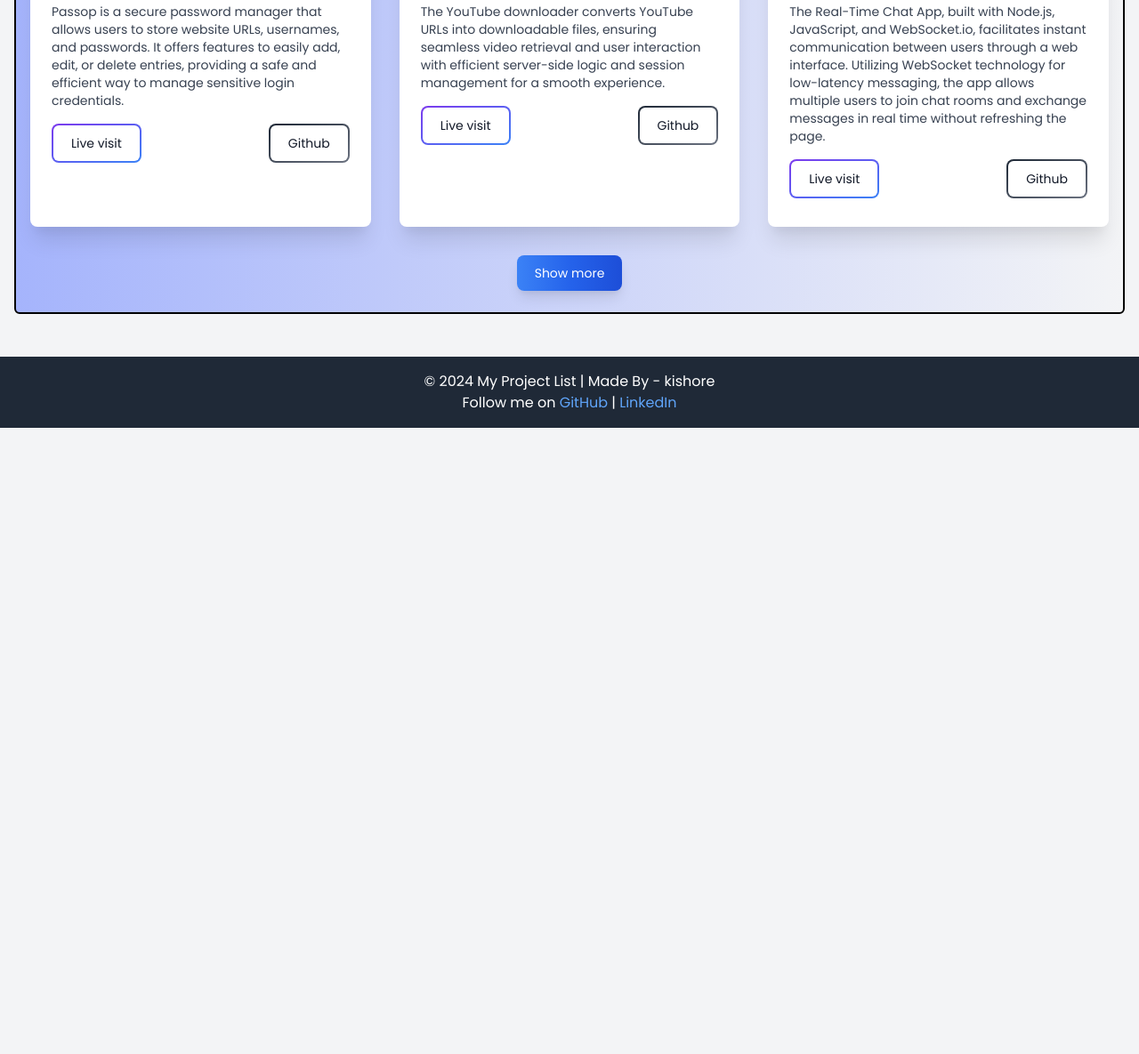
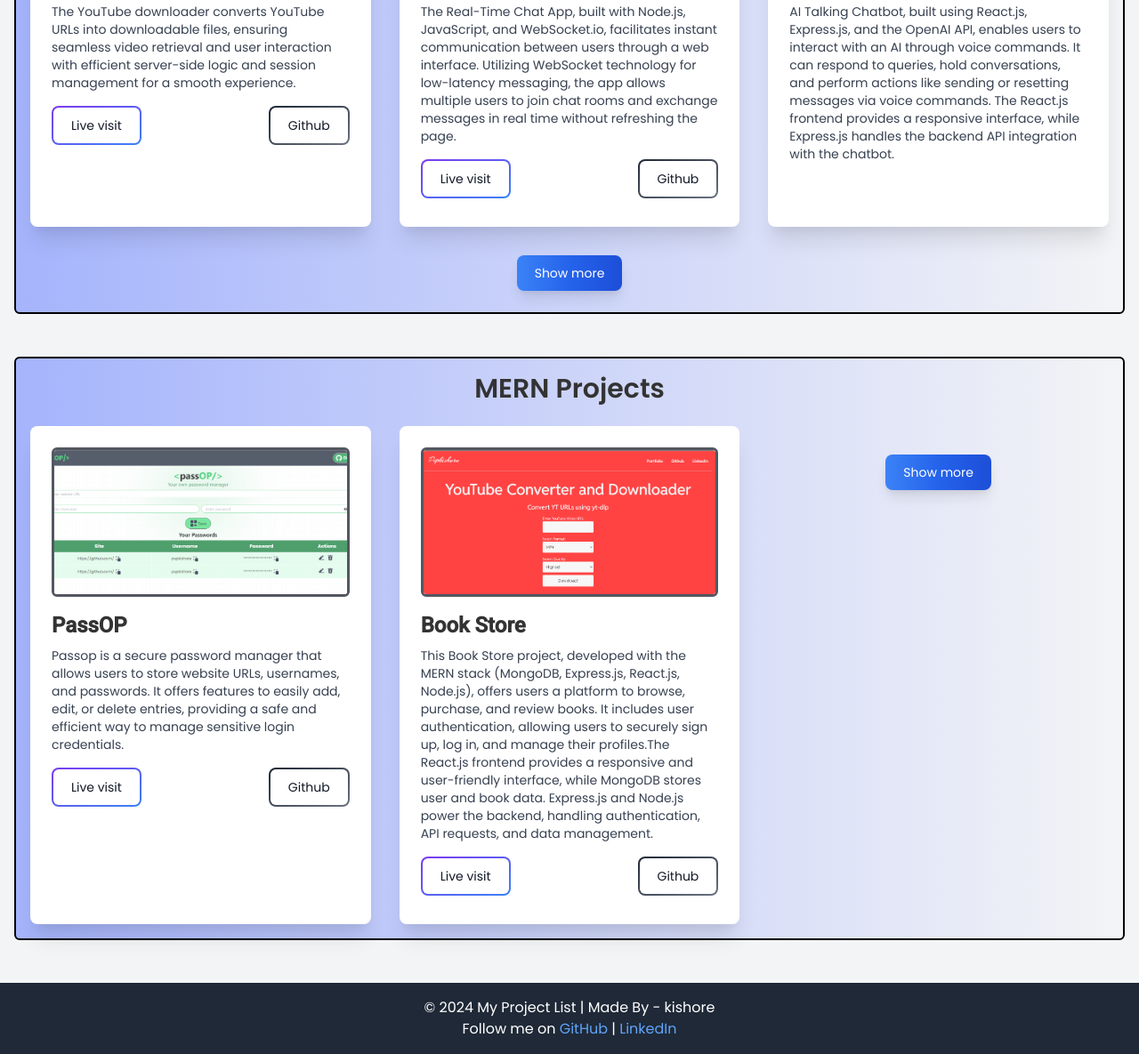
Before and after one commit to Pvpkishore/Projects_List, a plain HTML site: page index.html in a window 1280 px wide. Shown: the part 2031-3216 px from the top of the page at 89% size. Before the commit the page ends 2512 px from the top, so only its background shows below. Drawn offline with nearby package versions, Linux system fonts and the light colour scheme.

Commit message:
Update index.html

```diff
--- a/index.html
+++ b/index.html
@@ -182,7 +182,7 @@
         <h2 class="text-2xl font-semibold mb-2 project-title">WeatherX</h2>
         <p id="small" class="text-gray-700 mb-4 text-sm">This project uses HTML, CSS, JavaScript, and the RapidAPI to fetch and display weather data by entering a city name. Users can input a city, and the app retrieves real-time weather information such as temperature, humidity, and conditions, displaying it in a clean and responsive interface.</p>
         <div class="flex justify-between">
-          <a href="https://wheather-api-kishores.vercel.app/" target="_blank"><button class=" relative inline-flex items-center justify-center text-white p-0.5 mb-2 me-2 overflow-hidden text-sm font-medium text-gray-900 rounded-lg group bg-gradient-to-br from-purple-600 to-blue-500 group-hover:from-purple-600 group-hover:to-blue-500 hover:text-white dark:text-white focus:ring-4 focus:outline-none focus:ring-blue-300 dark:focus:ring-blue-800">
+          <a href="https://wheather-api-kishores.vercel.app/#" target="_blank"><button class=" relative inline-flex items-center justify-center text-white p-0.5 mb-2 me-2 overflow-hidden text-sm font-medium text-gray-900 rounded-lg group bg-gradient-to-br from-purple-600 to-blue-500 group-hover:from-purple-600 group-hover:to-blue-500 hover:text-white dark:text-white focus:ring-4 focus:outline-none focus:ring-blue-300 dark:focus:ring-blue-800">
               <span class="relative px-5 py-2.5 transition-all ease-in duration-75 bg-white  dark:bg-gray-900 rounded-md group-hover:bg-opacity-0">
             Live visit
               </span>
@@ -270,7 +270,7 @@
           <h2 class="text-2xl font-semibold mb-2 project-title">Github Glazer</h2>
           <p id="small" class="text-gray-700 mb-4 text-sm">GitHub Glazer is a React app built with Vite that glazed your GitHub profile. Simply enter a GitHub username, and the app fetches the user's profile information and repositories. It then uses OpenAI's GPT-3.5 to glaze your profile.</p>
           <div class="flex justify-between">
-            <a href="https://git-hub-glazer.vercel.app/" target="_blank"><button class=" relative inline-flex items-center justify-center text-white p-0.5 mb-2 me-2 overflow-hidden text-sm font-medium text-gray-900 rounded-lg group bg-gradient-to-br from-purple-600 to-blue-500 group-hover:from-purple-600 group-hover:to-blue-500 hover:text-white dark:text-white focus:ring-4 focus:outline-none focus:ring-blue-300 dark:focus:ring-blue-800">
+            <a href="https://github-glazer-kishore.vercel.app/" target="_blank"><button class=" relative inline-flex items-center justify-center text-white p-0.5 mb-2 me-2 overflow-hidden text-sm font-medium text-gray-900 rounded-lg group bg-gradient-to-br from-purple-600 to-blue-500 group-hover:from-purple-600 group-hover:to-blue-500 hover:text-white dark:text-white focus:ring-4 focus:outline-none focus:ring-blue-300 dark:focus:ring-blue-800">
               <span class="relative px-5 py-2.5 transition-all ease-in duration-75 bg-white  dark:bg-gray-900 rounded-md group-hover:bg-opacity-0">
             Live visit
               </span>
@@ -288,13 +288,13 @@
           <h2 class="text-2xl font-semibold mb-2 project-title">Portfolio v2.0.0</h2>
           <p id="small" class="text-gray-700 mb-4 text-sm">This portfolio project, created with React.js, Tailwind CSS, and GSAP animations, showcases experience, skills, projects, and contact sections in a visually engaging manner. The responsive design leverages Tailwind CSS for styling, while GSAP provides smooth animations for a dynamic user experience.</p>
           <div class="flex justify-between">
-            <a href="#" target="_blank">
+            <a href="https://pvpkishore.vercel.app/" target="_blank">
               <button class=" relative inline-flex items-center justify-center text-white p-0.5 mb-2 me-2 overflow-hidden text-sm font-medium text-gray-900 rounded-lg group bg-gradient-to-br from-purple-600 to-blue-500 group-hover:from-purple-600 group-hover:to-blue-500 hover:text-white dark:text-white focus:ring-4 focus:outline-none focus:ring-blue-300 dark:focus:ring-blue-800">
               <span class="relative px-5 py-2.5 transition-all ease-in duration-75 bg-white  dark:bg-gray-900 rounded-md group-hover:bg-opacity-0">
             Live visit
               </span>
               </button></a>
-            <a href="#" target="_blank"><button
+            <a href="https://github.com/Pvpkishore/Pvpkishore_v2.00" target="_blank"><button
                 class="relative inline-flex items-center justify-center text-white p-0.5 mb-2 me-2 overflow-hidden text-sm font-medium text-gray-900 rounded-lg group bg-gradient-to-br from-gray-800 to-gray-500 group-hover:from-purple-600 group-hover:to-blue-500 hover:text-white dark:text-white focus:ring-4 focus:outline-none focus:ring-blue-300 dark:focus:ring-blue-800">
                 <span
                   class="relative px-5 py-2.5 transition-all ease-in duration-75 bg-white dark:bg-gray-900 rounded-md group-hover:bg-opacity-0">Github</span></button></a>
@@ -386,26 +386,6 @@
     <section id="bp" class="container mx-auto mt-12 p-4 border-2 border-black bg-gradient-to-r from-indigo-300 to-cyan-600 hover:shadow-lg rounded-md">
       <h1 class="text-3xl text-center NME font-bold mb-6">Backend Projects</h1>
       <div id="project-container" class="grid grid-cols-1 sm:grid-cols-2 lg:grid-cols-3 gap-8">
-                <!-- Project Cards (1) -->
-        <div class="bg-white p-6 shadow-xl rounded-lg project-card2">
-          <img src="./Assets/Backendscreenshots/Screenshotspassop.png" alt="Project 1 Screenshot"
-            class="project-img w-full mb-4 opacity-75 hover:opacity-100">
-          <h2 class="text-2xl font-semibold mb-2 project-title">PassOP</h2>
-          <p id="small" class="text-gray-700 mb-4 text-sm">Passop is a secure password manager that allows users to store website URLs, usernames, and passwords. It offers features to easily add, edit, or delete entries, providing a safe and efficient way to manage sensitive login credentials.</p>
-          <div class="flex justify-between">
-            <a href="https://passop-kishore.vercel.app/" target="_blank"><button class=" relative inline-flex items-center justify-center text-white p-0.5 mb-2 me-2 overflow-hidden text-sm font-medium text-gray-900 rounded-lg group bg-gradient-to-br from-purple-600 to-blue-500 group-hover:from-purple-600 group-hover:to-blue-500 hover:text-white dark:text-white focus:ring-4 focus:outline-none focus:ring-blue-300 dark:focus:ring-blue-800">
-              <span class="relative px-5 py-2.5 transition-all ease-in duration-75 bg-white  dark:bg-gray-900 rounded-md group-hover:bg-opacity-0">
-            Live visit
-              </span>
-              </button></a>
-            <a href="https://github.com/Pvpkishore/PassOP-MERN-" target="_blank"><button
-                class="relative inline-flex items-center justify-center text-white p-0.5 mb-2 me-2 overflow-hidden text-sm font-medium text-gray-900 rounded-lg group bg-gradient-to-br from-gray-800 to-gray-500 group-hover:from-purple-600 group-hover:to-blue-500 hover:text-white dark:text-white focus:ring-4 focus:outline-none focus:ring-blue-300 dark:focus:ring-blue-800">
-                <span
-                  class="relative px-5 py-2.5 transition-all ease-in duration-75 bg-white dark:bg-gray-900 rounded-md group-hover:bg-opacity-0">Github</span></button></a>
-          </div>
-        </div>
-
-
         <!-- Project Cards (2) -->
         <div class="bg-white p-6 shadow-xl rounded-lg project-card2">
           <img src="./Assets/Backendscreenshots/Screenshot (90).png" alt="Project 1 Screenshot"
@@ -487,6 +467,59 @@
       </div>
     </section>
   </div>
+    <div class="m-4">
+  <!-- ___________MERN projects____________________________________________________________________ -->
+    <section id="bp" class="container mx-auto mt-12 p-4 border-2 border-black bg-gradient-to-r from-indigo-300 to-cyan-600 hover:shadow-lg rounded-md">
+      <h1 class="text-3xl text-center NME font-bold mb-6">MERN Projects</h1>
+      <div id="project-container" class="grid grid-cols-1 sm:grid-cols-2 lg:grid-cols-3 gap-8">
+                <!-- Project Cards (1) -->
+        <div class="bg-white p-6 shadow-xl rounded-lg project-card2">
+          <img src="./Assets/Backendscreenshots/Screenshotspassop.png" alt="Project 1 Screenshot"
+            class="project-img w-full mb-4 opacity-75 hover:opacity-100">
+          <h2 class="text-2xl font-semibold mb-2 project-title">PassOP</h2>
+          <p id="small" class="text-gray-700 mb-4 text-sm">Passop is a secure password manager that allows users to store website URLs, usernames, and passwords. It offers features to easily add, edit, or delete entries, providing a safe and efficient way to manage sensitive login credentials.</p>
+          <div class="flex justify-between">
+            <a href="https://passop-kishore.vercel.app/" target="_blank"><button class=" relative inline-flex items-center justify-center text-white p-0.5 mb-2 me-2 overflow-hidden text-sm font-medium text-gray-900 rounded-lg group bg-gradient-to-br from-purple-600 to-blue-500 group-hover:from-purple-600 group-hover:to-blue-500 hover:text-white dark:text-white focus:ring-4 focus:outline-none focus:ring-blue-300 dark:focus:ring-blue-800">
+              <span class="relative px-5 py-2.5 transition-all ease-in duration-75 bg-white  dark:bg-gray-900 rounded-md group-hover:bg-opacity-0">
+            Live visit
+              </span>
+              </button></a>
+            <a href="https://github.com/Pvpkishore/PassOP-MERN-" target="_blank"><button
+                class="relative inline-flex items-center justify-center text-white p-0.5 mb-2 me-2 overflow-hidden text-sm font-medium text-gray-900 rounded-lg group bg-gradient-to-br from-gray-800 to-gray-500 group-hover:from-purple-600 group-hover:to-blue-500 hover:text-white dark:text-white focus:ring-4 focus:outline-none focus:ring-blue-300 dark:focus:ring-blue-800">
+                <span
+                  class="relative px-5 py-2.5 transition-all ease-in duration-75 bg-white dark:bg-gray-900 rounded-md group-hover:bg-opacity-0">Github</span></button></a>
+          </div>
+        </div>
+
+
+        <!-- Project Cards (2) -->
+        <div class="bg-white p-6 shadow-xl rounded-lg project-card2">
+          <img src="./Assets/Backendscreenshots/Screenshot (90).png" alt="Project 1 Screenshot"
+            class="project-img w-full mb-4 opacity-75 hover:opacity-100">
+          <h2 class="text-2xl font-semibold mb-2 project-title">Book Store</h2>
+          <p id="small" class="text-gray-700 mb-4 text-sm">This Book Store project, developed with the MERN stack (MongoDB, Express.js, React.js, Node.js), offers users a platform to browse, purchase, and review books. It includes user authentication, allowing users to securely sign up, log in, and manage their profiles.The React.js frontend provides a responsive and user-friendly interface, while MongoDB stores user and book data. Express.js and Node.js power the backend, handling authentication, API requests, and data management. </p>
+          <div class="flex justify-between">
+            <a href="#" target="_blank"><button class=" relative inline-flex items-center justify-center text-white p-0.5 mb-2 me-2 overflow-hidden text-sm font-medium text-gray-900 rounded-lg group bg-gradient-to-br from-purple-600 to-blue-500 group-hover:from-purple-600 group-hover:to-blue-500 hover:text-white dark:text-white focus:ring-4 focus:outline-none focus:ring-blue-300 dark:focus:ring-blue-800">
+              <span class="relative px-5 py-2.5 transition-all ease-in duration-75 bg-white  dark:bg-gray-900 rounded-md group-hover:bg-opacity-0">
+            Live visit
+              </span>
+              </button></a>
+            <a href="#" target="_blank"><button
+                class="relative inline-flex items-center justify-center text-white p-0.5 mb-2 me-2 overflow-hidden text-sm font-medium text-gray-900 rounded-lg group bg-gradient-to-br from-gray-800 to-gray-500 group-hover:from-purple-600 group-hover:to-blue-500 hover:text-white dark:text-white focus:ring-4 focus:outline-none focus:ring-blue-300 dark:focus:ring-blue-800">
+                <span
+                  class="relative px-5 py-2.5 transition-all ease-in duration-75 bg-white dark:bg-gray-900 rounded-md group-hover:bg-opacity-0">Github</span></button></a>
+          </div>
+        </div>
+
+      <!-- Show More Button -->
+      <div class="text-center mt-8">
+        <button id="toggle-btnb"
+          class="text-white bg-gradient-to-r from-blue-500 via-blue-600 to-blue-700 hover:bg-gradient-to-br  shadow-lg shadow-blue-500/50 dark:shadow-lg dark:shadow-blue-800/80 font-medium rounded-lg text-sm px-5 py-2.5 text-center me-2 mb-2 ">Show
+          more</button>
+      </div>
+    </section>
+  </div>
+
   <!-- Footer -->
 
   <footer class="bg-gray-800 text-white py-4 mt-12">
```
